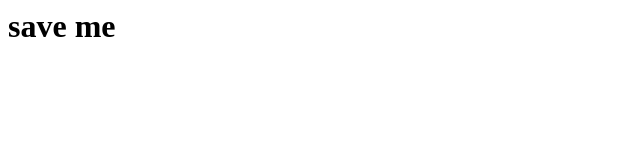
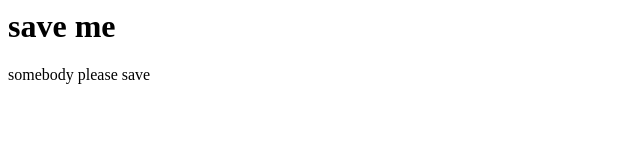
Before and after one commit to kuqian/fullstack1, a plain HTML site: page index.html in a window 1280 px wide. Shown: the whole page, without its empty margins (0-640 px from the left). Drawn offline with Linux system fonts and the light colour scheme.

Commit message:
third commit

```diff
--- a/index.html
+++ b/index.html
@@ -4,5 +4,6 @@
     </head>
     <body>
         <h1>save me</h1>
+        <p>somebody please save <menu></menu></p>
     </body>
 </html>
```
